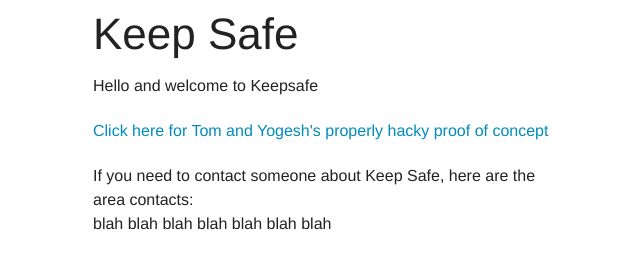
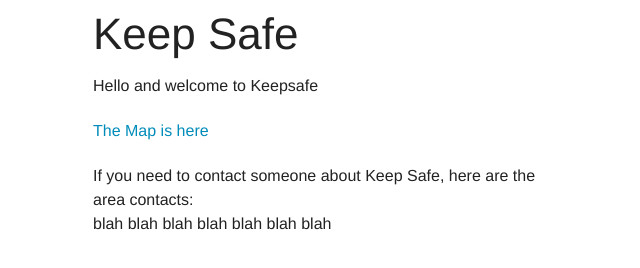
Before and after one commit to ChelmsfordMakerspace/KeepSafe-CivicCamp, a plain HTML site: page index.html in a window 1280 px wide. Shown: the whole page, without its empty margins (62-702 px from the left). Drawn offline with Linux system fonts and the light colour scheme.

Commit message:
changed text

```diff
--- a/index.html
+++ b/index.html
@@ -19,7 +19,7 @@
 
 
      <p>	Hello and welcome to Keepsafe </p>
-	 <p><a href="map_tom.html">Click here for Tom and Yogesh's properly hacky proof of concept </a></p>
+	 <p><a href="map_tom.html">The Map is here</a></p>
 	 If you need to contact someone about Keep Safe, here are the area contacts:
 	 </div>
 	 </div>
```
